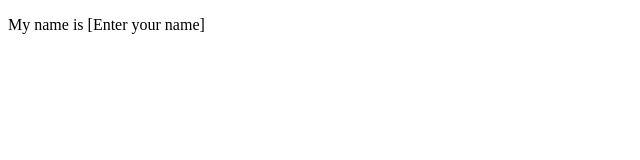
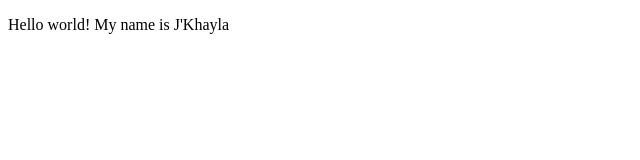
Before and after one commit to Iyikeoreos/iyikeoreos.github.io, a plain HTML site: page index.html in a window 1280 px wide. Shown: the full height of the page, 0-640 px from the left. Drawn offline with Linux system fonts and the light colour scheme.

Commit message:
Add files via upload

```diff
--- a/index.html
+++ b/index.html
@@ -9,6 +9,6 @@
 <script src=""></script>
 <!--- Code above this line will not be displayed on the browser -->
 <body>
-<p> My name is [Enter your name] </p>
+<p> Hello world! My name is J'Khayla </p>
 </body>
 </html>
```
